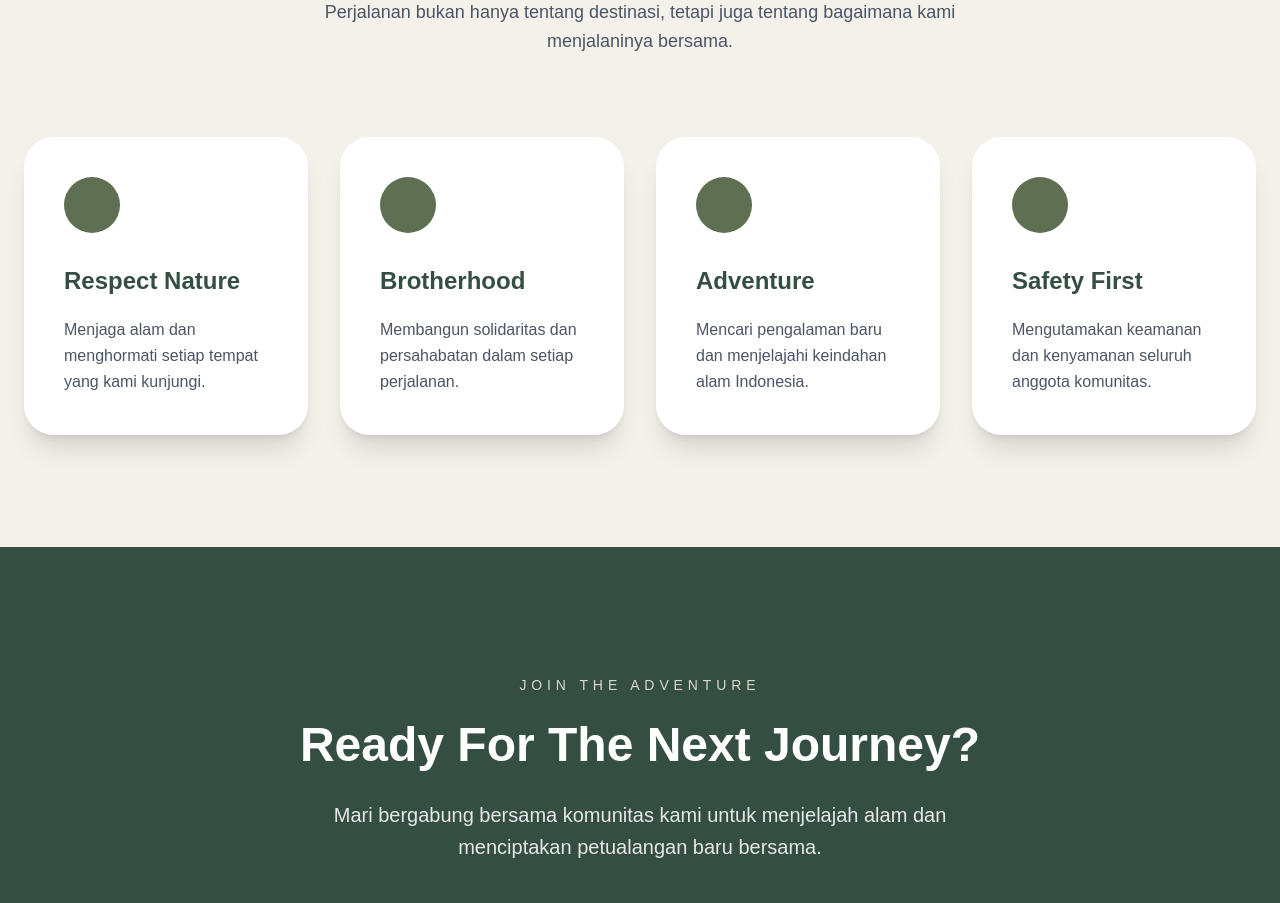
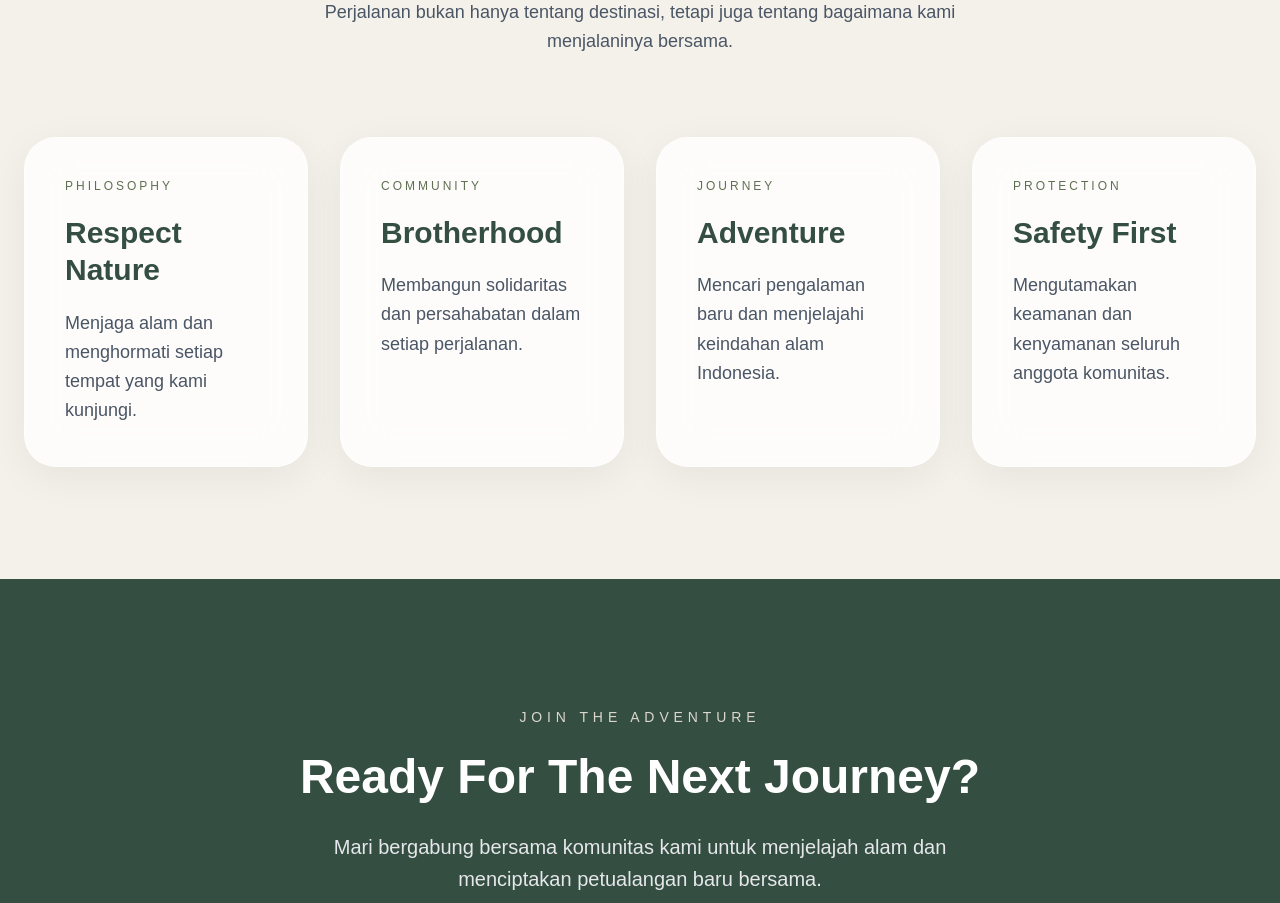
Before and after one commit to oetewe2021-bot/oetewe2021, a Next.js app: page /tentang in a window 1280 px wide. Shown: the part 2200-3103 px from the top of the page. Built offline with nearby package versions, Linux system fonts and the light colour scheme.

Commit message:
latest update

```diff
--- a/app/tentang/page.tsx
+++ b/app/tentang/page.tsx
@@ -260,18 +260,34 @@ export default function TentangPage() {
         delay: index * 0.1,
       }}
       viewport={{ once: true }}
-                className="bg-white rounded-[30px] p-10 shadow-xl hover:-translate-y-3 transition duration-500"
+      className="group relative overflow-hidden rounded-[32px] bg-white/80 backdrop-blur-xl border border-white/40 p-10 shadow-[0_10px_40px_rgba(0,0,0,0.06)] hover:-translate-y-3 hover:shadow-[0_20px_60px_rgba(0,0,0,0.12)] transition-all duration-500"
     >
 
-                <div className="w-14 h-14 rounded-full bg-[#5F6F52] mb-8" />
+      {/* Top Accent */}
+      <div className="absolute top-0 left-0 w-full h-1 bg-[#5F6F52] scale-x-0 group-hover:scale-x-100 transition-transform duration-500 origin-left" />
 
-                <h3 className="text-2xl font-bold text-[#344E41] mb-5">
+      {/* Small Label */}
+      <p className="uppercase tracking-[0.25em] text-xs text-[#5F6F52] mb-5">
+
+        {index === 0
+          ? "Philosophy"
+          : index === 1
+          ? "Community"
+          : index === 2
+          ? "Journey"
+          : "Protection"}
+
+      </p>
+
+      {/* Title */}
+      <h3 className="text-3xl font-bold text-[#344E41] mb-5 leading-tight">
 
         {value.title}
 
       </h3>
 
-                <p className="text-gray-600 leading-relaxed">
+      {/* Description */}
+      <p className="text-gray-600 leading-relaxed text-lg">
 
         {value.description}
 
@@ -282,7 +298,6 @@ export default function TentangPage() {
   ))}
 
 </div>
-
         </div>
 
       </section>
```
Lines whose indentation alone changed are shown as unchanged.
